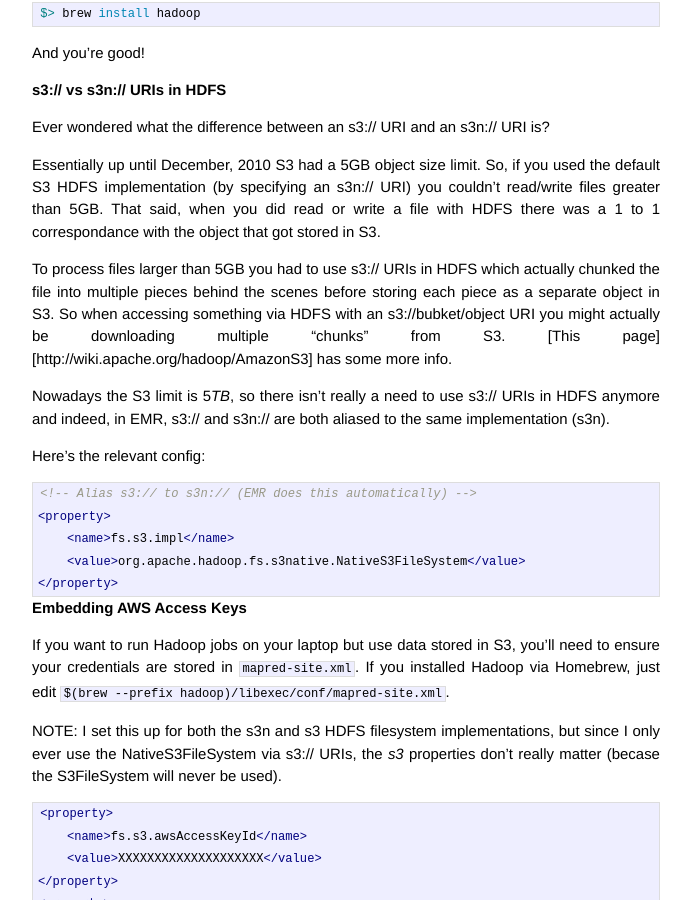
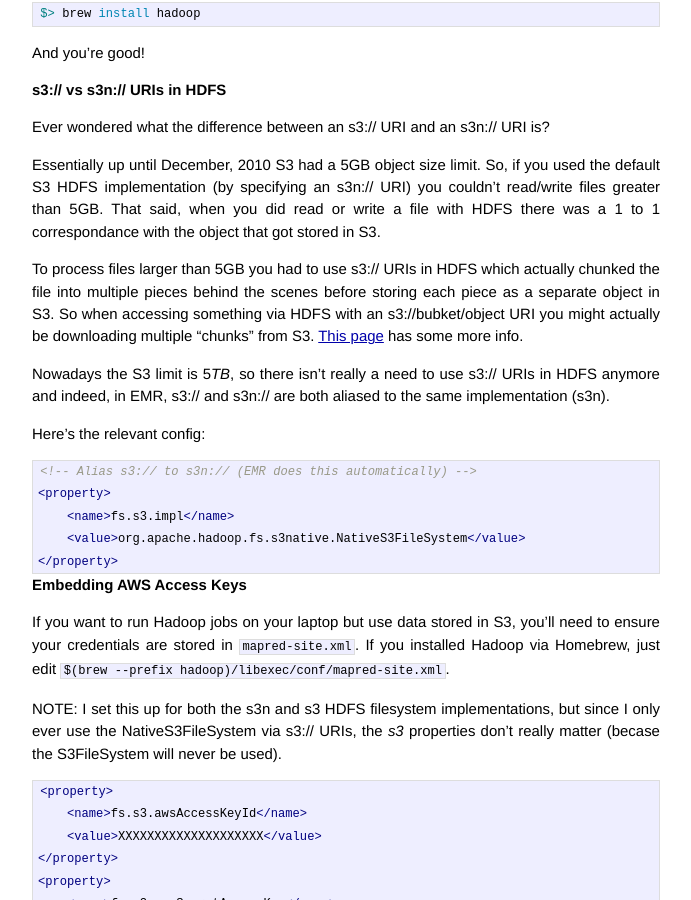
Before and after one commit to themodernlife/themodernlife.github.io, a Jekyll site: the page built from _posts/2014-01-02-making-local-hadoop-more-like-emr.md, in a window 1280 px wide and 900 px high, scrolled down 648 px. Shown: the whole window, without its empty margins (294-985 px from the left). Built offline with Jekyll 4.4.1, drawn with Linux system fonts in a browser that asks for light colours; Markdown is read by kramdown in place of the engine named in the settings.

Commit message:
Update link

```diff
--- a/_posts/2014-01-02-making-local-hadoop-more-like-emr.md
+++ b/_posts/2014-01-02-making-local-hadoop-more-like-emr.md
@@ -35,7 +35,7 @@
 
 Essentially up until December, 2010 S3 had a 5GB object size limit.  So, if you used the default S3 HDFS implementation (by specifying an s3n:// URI) you couldn't read/write files greater than 5GB.  That said, when you did read or write a file with HDFS there was a 1 to 1 correspondance with the object that got stored in S3.
 
-To process files larger than 5GB you had to use s3:// URIs in HDFS which actually chunked the file into multiple pieces behind the scenes before storing each piece as a separate object in S3.  So when accessing something via HDFS with an s3://bubket/object URI you might actually be downloading multiple "chunks" from S3.  [This page][http://wiki.apache.org/hadoop/AmazonS3] has some more info.
+To process files larger than 5GB you had to use s3:// URIs in HDFS which actually chunked the file into multiple pieces behind the scenes before storing each piece as a separate object in S3.  So when accessing something via HDFS with an s3://bubket/object URI you might actually be downloading multiple "chunks" from S3.  [This page](http://wiki.apache.org/hadoop/AmazonS3) has some more info.
 
 Nowadays the S3 limit is 5*TB*, so there isn't really a need to use s3:// URIs in HDFS anymore and indeed, in EMR, s3:// and s3n:// are both aliased to the same implementation (s3n).
 
```
